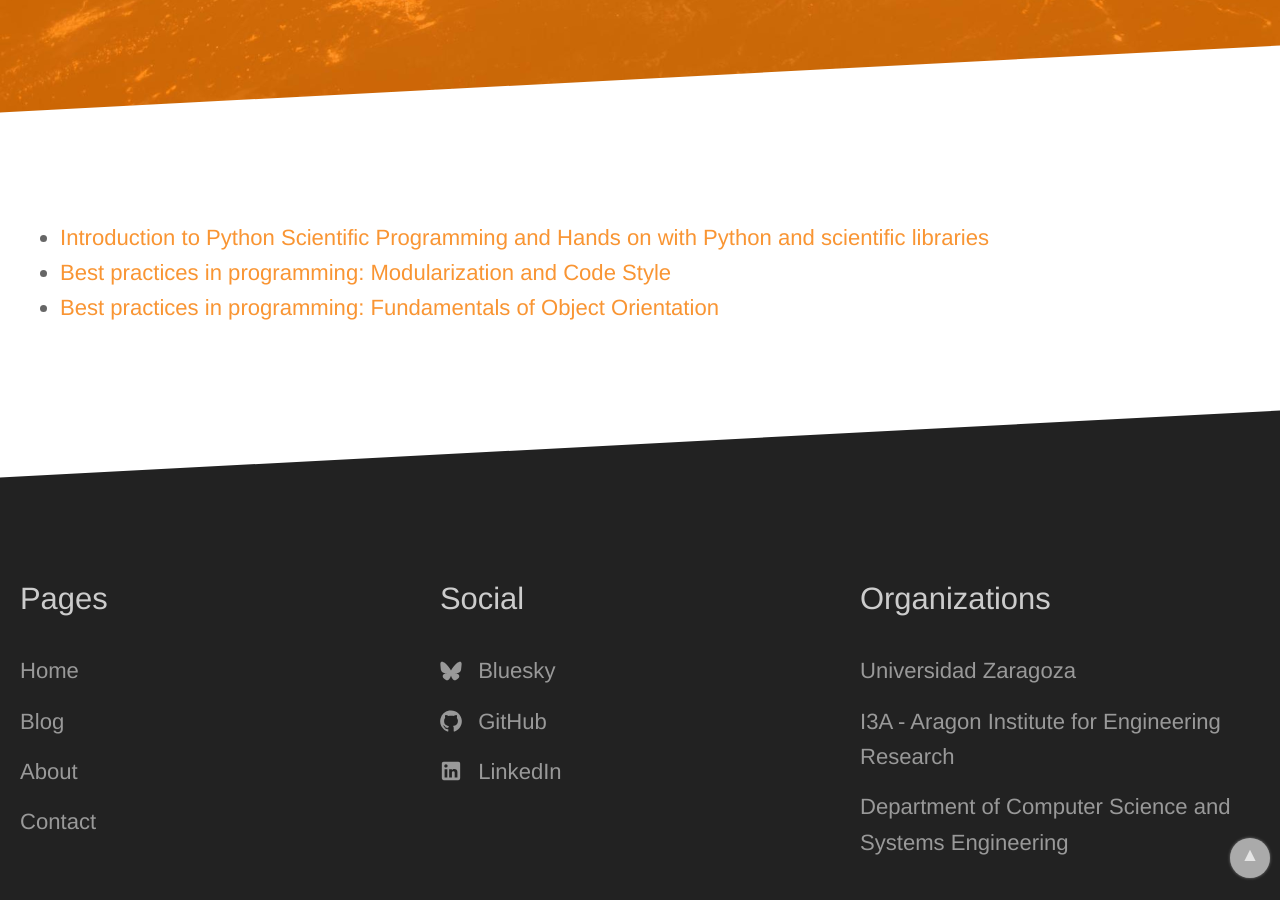
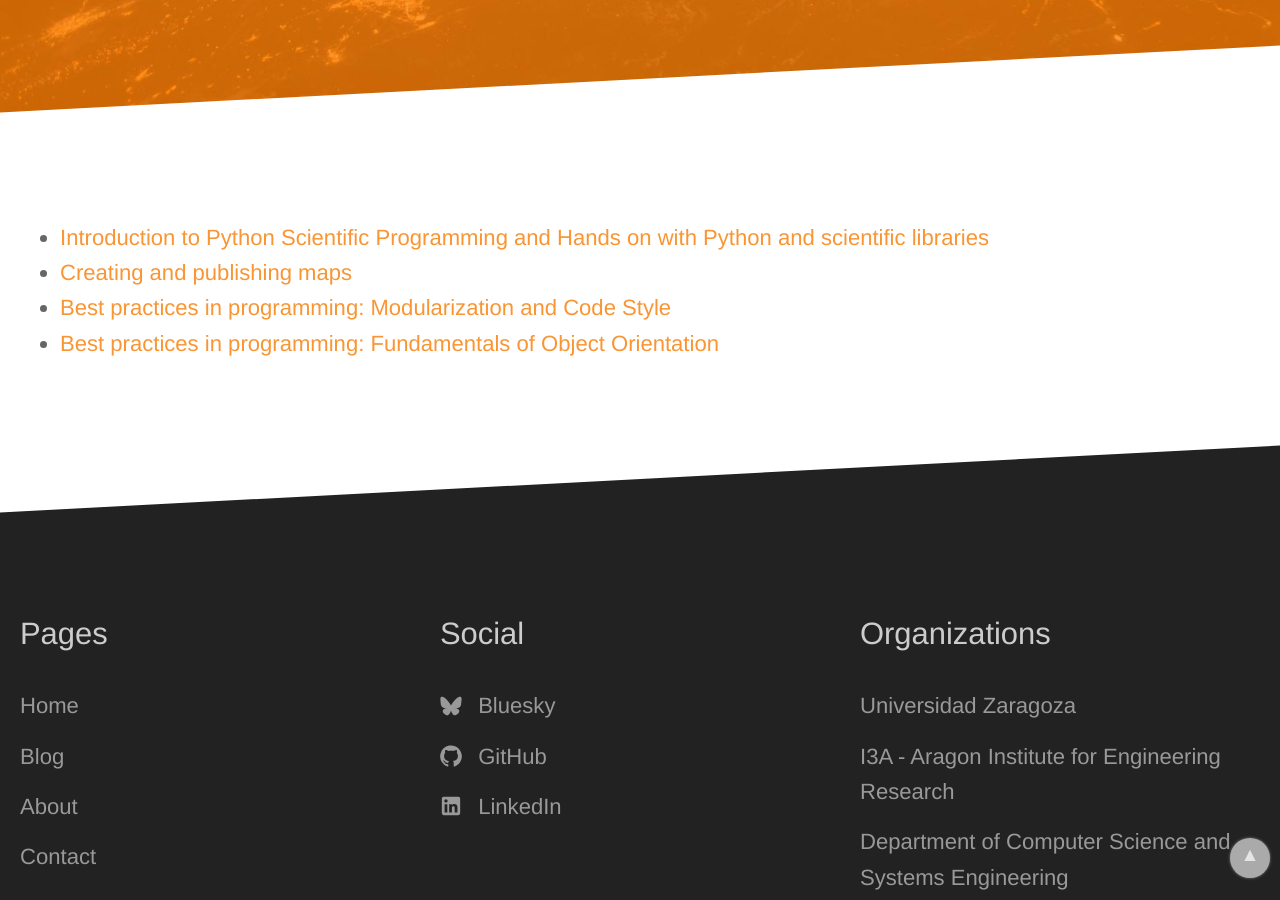
Before and after one commit to IAAA-Lab/IAAA-Lab.github.io, a Jekyll site: the page built from courses/2026-RESCUER/index.md, in a window 1280 px wide and 900 px high, scrolled down 375 px. Built offline with Jekyll 4.4.1, drawn with Linux system fonts in a browser that asks for light colours.

Commit message:
Añadido acceso a datos para curso BeMaps

```diff
--- a/courses/2026-RESCUER/index.md
+++ b/courses/2026-RESCUER/index.md
@@ -5,5 +5,6 @@ layout: post
 ---
 
 - [Introduction to Python Scientific Programming and Hands on with Python and scientific libraries](python-RESCUER-workshop-5a.zip)
+- [Creating and publishing maps](DATA_RESCUER_Workshop.zip)
 - [Best practices in programming: Modularization and Code Style](modularization-and-coding-style.pdf)
 - [Best practices in programming: Fundamentals of Object Orientation](ObjectOrientation_fundamentals_v4.pdf)
```
